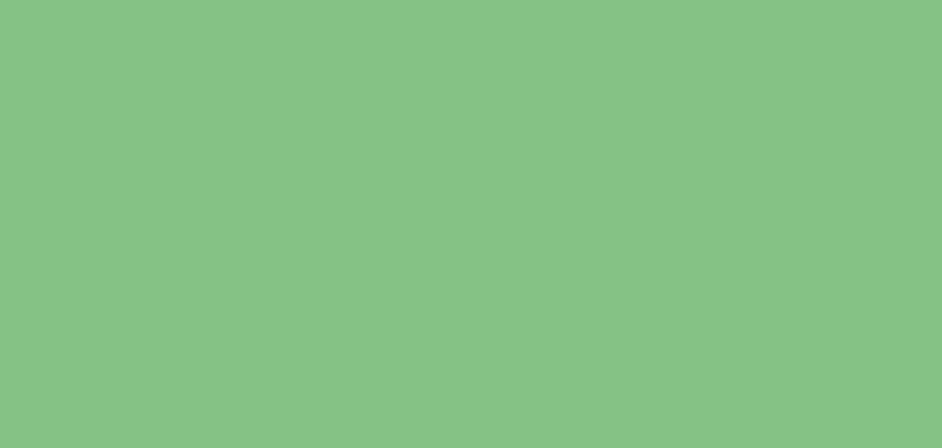
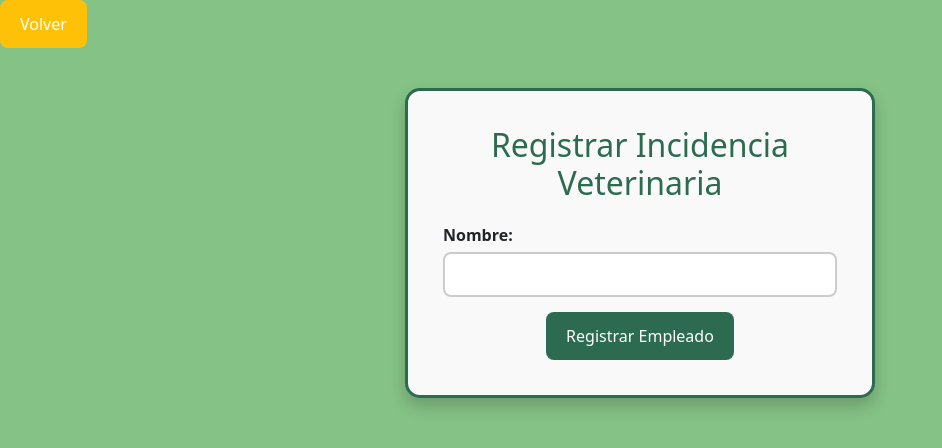
Before and after one commit to DavidAlonso858/Angular-Formulario, an Angular app: page /formuEmpleado in a window 1280 px wide. Before the commit this address led to /. Shown: the top 448 px of the page, without its empty margins (0-942 px from the left). Built offline with nearby package versions, Linux system fonts and the light colour scheme; data requests are answered from the project's data file.

Commit message:
agregado de nuevo empleado en otro componente  addEmpleado(empleado: Empleado) {     return this.http.post(this.url, empleado);   }

```diff
--- a/db.json
+++ b/db.json
@@ -23,6 +23,10 @@
     {
       "id": "6",
       "nombre": "Juan"
+    },
+    {
+      "id": 7,
+      "nombre": "David"
     }
   ],
   "eventos": [
@@ -66,7 +70,7 @@
       "fechaCreacion": "2025-01-13"
     },
     {
-      "id": 4,
+      "id": "4",
       "enfermedad": "Hepatitis",
       "animal": "zarigüeya",
       "categoria": "moderada",
--- a/src/app/app.routes.ts
+++ b/src/app/app.routes.ts
@@ -2,9 +2,11 @@ import { Routes } from '@angular/router';
 import { FormularioVeterinario } from './components/formulario-veterinario/formulario-veterinario.component';
 import { EventListComponent } from './components/lista-veterinario/lista-veterinario.component';
 import { PresentacionComponent } from './components/presentacion/presentacion.component'
+import { FormularioEmpleadoComponent } from './formulario-empleado/formulario-empleado.component';
 
 export const routes: Routes = [
   { path: '', component: PresentacionComponent },
   { path: 'events', component: EventListComponent },
-  { path: 'formu', component: FormularioVeterinario }
+  { path: 'formu', component: FormularioVeterinario },
+  { path: 'formuEmpleado', component: FormularioEmpleadoComponent }
 ];
--- a/src/app/components/presentacion/presentacion.component.html
+++ b/src/app/components/presentacion/presentacion.component.html
@@ -2,7 +2,8 @@
     <h1 class="display-4 fw-bold">Bienvenido a la Clínica Veterinaria</h1>
     <div class="buttons">
         <a [routerLink]="['/formu']">
-        <button>Registrar Evento</button></a>
+            <button>Registrar Evento</button></a>
+        <a [routerLink]="['/formuEmpleado']"><button>Registrar Empleado</button></a>
         <a [routerLink]="['/events']"><button>Ver Eventos Registrados</button></a>
 
     </div>
--- /dev/null
+++ b/src/app/formulario-empleado/formulario-empleado.component.css
@@ -0,0 +1,56 @@
+.formu-container {
+    background-color: #f9f9f9;
+    padding: 35px;
+    border: 3px solid #2c6b4f;
+    border-radius: 15px;
+    max-width: 470px;
+    margin: 40px auto;
+    box-shadow: 0 8px 16px rgba(0, 0, 0, 0.2);
+    text-align: center;
+}
+
+.formu-container h2 {
+    color: #2c6b4f;
+    margin-bottom: 20px;
+}
+
+.formu-apartado {
+    margin-bottom: 15px;
+    text-align: left;
+}
+
+label {
+    display: block;
+    font-weight: bold;
+    margin-bottom: 5px;
+}
+
+input,
+textarea,
+select {
+    width: 100%;
+    padding: 10px;
+    border: 2px solid #ccc;
+    border-radius: 8px;
+    font-size: 14px;
+    transition: border 0.3s ease;
+}
+
+input:focus,
+textarea:focus,
+select:focus {
+    border-color: #2c6b4f;
+    outline: none;
+    box-shadow: 0 0 8px rgba(44, 107, 79, 0.5);
+}
+
+button {
+    background-color: #2c6b4f;
+    color: white;
+    padding: 12px 20px;
+    border: none;
+    border-radius: 8px;
+    cursor: pointer;
+    font-size: 16px;
+    transition: background 0.3s ease;
+}
--- /dev/null
+++ b/src/app/formulario-empleado/formulario-empleado.component.html
@@ -0,0 +1,20 @@
+<button class="bg-warning" [routerLink]="['/']">Volver</button>
+
+<div class="formu-container">
+    <h2>Registrar Incidencia Veterinaria</h2>
+    <!--Asocio el formulario HTML con el FormGroup del componente-->
+    <form [formGroup]="empleadoForm" (ngSubmit)="onSubmit()"> <!--llamo al enviar formulario-->
+        <div class="formu-apartado">
+            <label>Nombre:</label>
+            <input formControlName="nombre" required />
+            <!--Conecto los campos con el campo del FormGroup-->
+            <div *ngIf="empleadoForm.get('nombre')?.invalid && empleadoForm.get('nombre')?.touched" class="text-danger">
+                <!--La ? es de TypeScript y evita error de atributos que podrianser null o undefined-->
+                el nombre del empleado es requerido y tiene que tener más de 3 letras
+            </div>
+        </div>
+
+        <button type="submit">Registrar Empleado</button>
+        <!--No olvidar el type=submit para que active el ngSubmit-->
+    </form>
+</div>
--- /dev/null
+++ b/src/app/formulario-empleado/formulario-empleado.component.ts
@@ -0,0 +1,51 @@
+import { CommonModule } from '@angular/common';
+import { Component } from '@angular/core';
+import { FormBuilder, FormGroup, FormsModule, ReactiveFormsModule, Validators } from '@angular/forms';
+import { RouterModule } from '@angular/router';
+import { Empleado } from '../model/empleado';
+import { EmpleadoService } from '../services/empleado.service';
+
+@Component({
+  selector: 'app-formulario-empleado',
+  imports: [CommonModule, RouterModule, FormsModule, ReactiveFormsModule],
+  templateUrl: './formulario-empleado.component.html',
+  styleUrl: './formulario-empleado.component.css'
+})
+
+export class FormularioEmpleadoComponent {
+  empleadoForm: FormGroup;
+  empleados: Empleado[] = [];
+
+  constructor(private fb: FormBuilder, private empleadoService: EmpleadoService) {
+    this.empleadoForm = this.fb.group({
+      nombre: ['', [Validators.required, Validators.minLength(4)]]
+    })
+  }
+
+
+  ngOnInit() {
+    this.empleadoService.getEmpleados().subscribe((em) => {
+      this.empleados = em;
+    })
+  }
+
+  onSubmit() {
+    if (this.empleadoForm.valid) {
+      this.empleadoService.getEmpleados().subscribe((em) => {
+        const newId = this.empleados.length + 1;
+        const newEmpledo: Empleado = {
+          id: newId,
+          ...this.empleadoForm.value,
+        };
+
+        this.empleadoService.addEmpleado(newEmpledo).subscribe(() => {
+          this.empleados.push(newEmpledo);
+          this.empleadoForm.reset();
+        })
+
+
+      })
+    }
+
+  }
+}
--- a/src/app/services/empleado.service.ts
+++ b/src/app/services/empleado.service.ts
@@ -34,7 +34,11 @@ export class EmpleadoService {
     return this.http.get<Empleado[]>(this.url);
   }
 
-getEmpleado(id: number) {
-  return this.http.get<Empleado>(`${this.url}/${id}`);
+  getEmpleado(id: number) {
+    return this.http.get<Empleado>(`${this.url}/${id}`);
+  }
+
+  addEmpleado(empleado: Empleado) {
+    return this.http.post(this.url, empleado);
+  }
 }
-}
```
Also changed, not shown: 1 other file (tests, documents, lock files or other folders).
